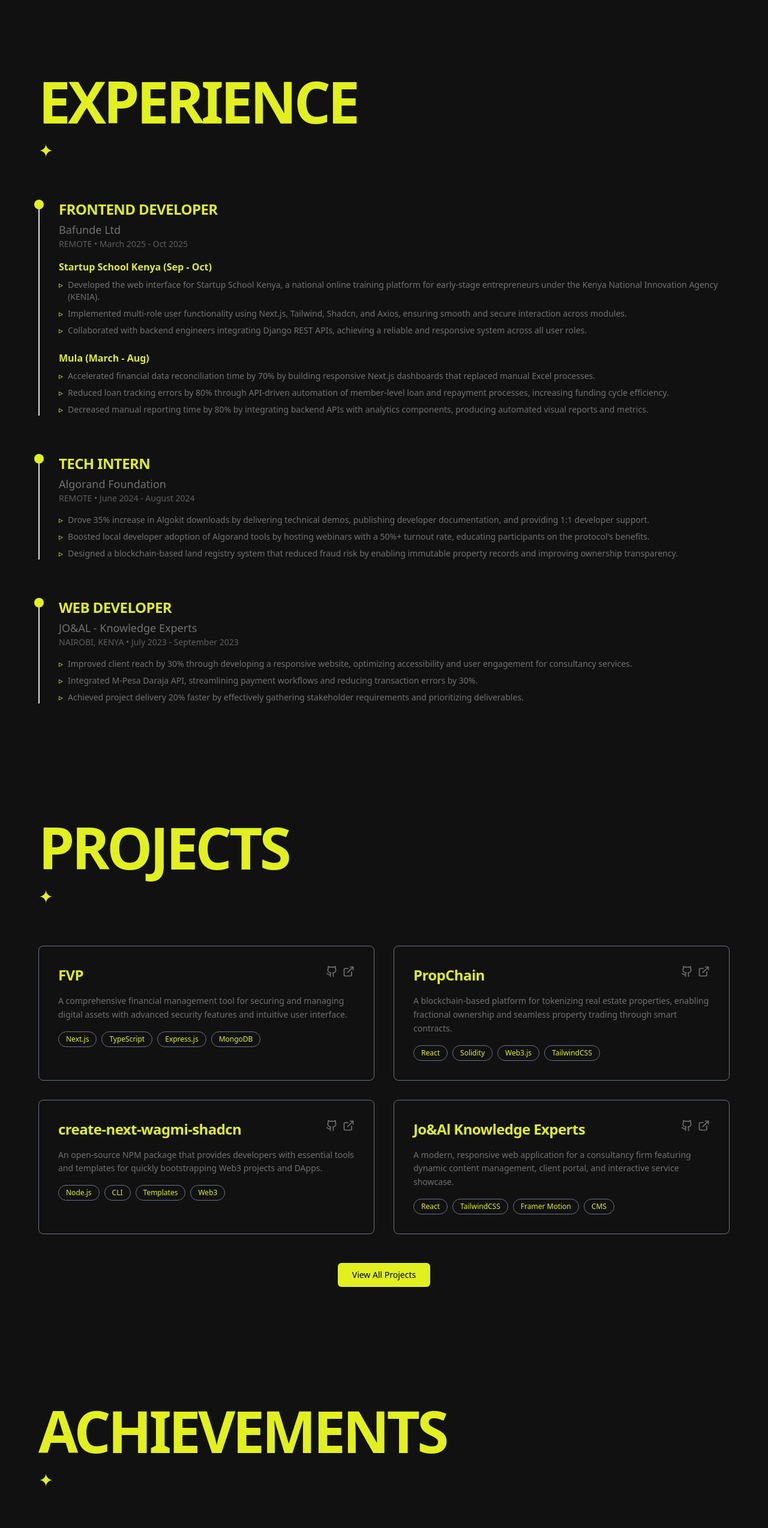
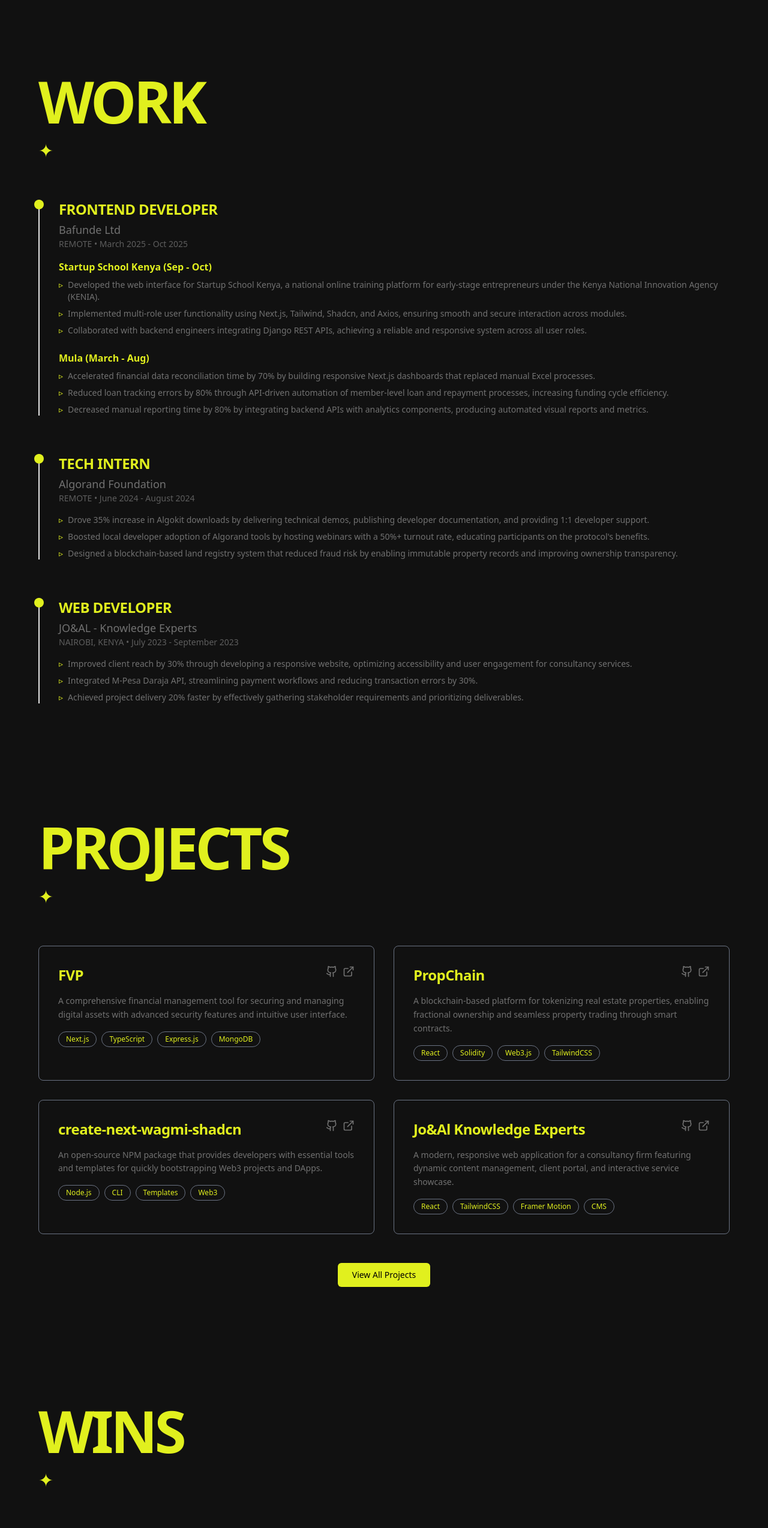
Before and after one commit to Felista-Njeri/portfolio, a React (Vite) app: page / in a window 1280 px wide. Shown: the part 2480-5028 px from the top of the page at 60% size. Built offline with nearby package versions, Linux system fonts and the light colour scheme.

Commit message:
fix: change wording to fit small screens

```diff
--- a/src/components/Achievements.tsx
+++ b/src/components/Achievements.tsx
@@ -28,8 +28,8 @@
         <div className="max-w-6xl mx-auto">
           {/* Section header */}
           <div className="mb-16 animate-fade-in">
-            <h2 className="text-5xl sm:text-7xl md:text-8xl font-black tracking-tighter mb-4">
-              ACHIEVEMENTS
+            <h2 className="text-6xl sm:text-7xl md:text-8xl font-black tracking-tighter mb-4">
+              WINS
             </h2>
             <div className="text-3xl">✦</div>
           </div>
--- a/src/components/WorkExperience.tsx
+++ b/src/components/WorkExperience.tsx
@@ -55,7 +55,7 @@
           {/* Section header */}
           <div className="mb-16 animate-fade-in">
             <h2 className="text-6xl sm:text-7xl md:text-8xl font-black tracking-tighter mb-4">
-              EXPERIENCE
+              WORK
             </h2>
             <div className="text-3xl">✦</div>
           </div>
```
